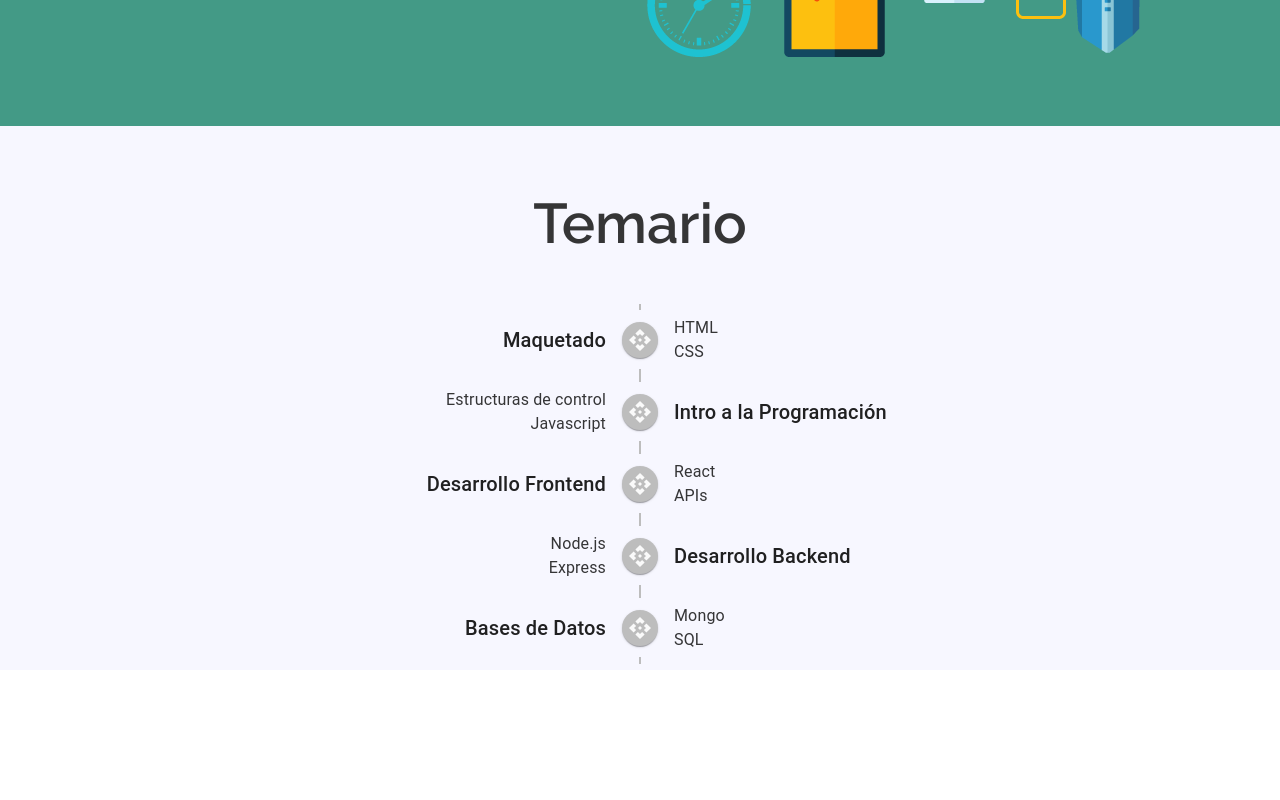
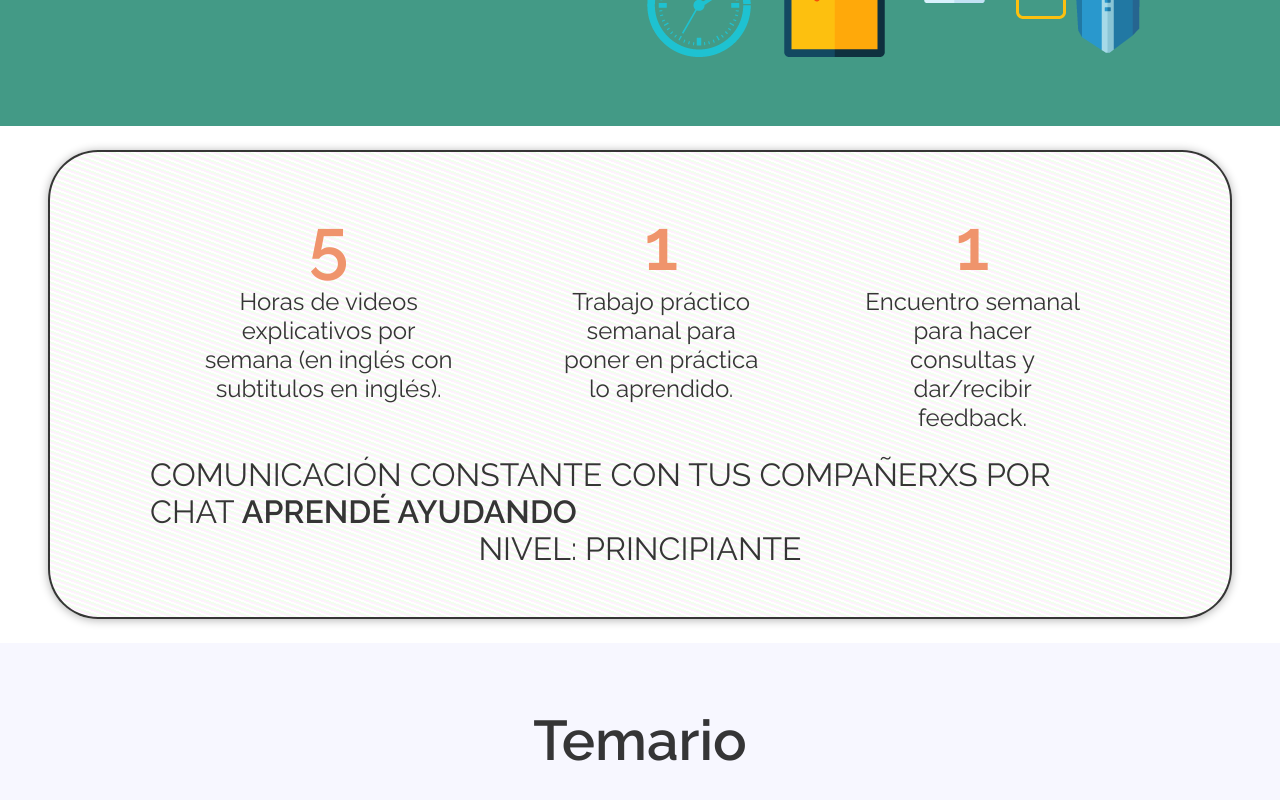
Before and after one commit to programar101/code101lp, a React (Create React App) app: page / in a window 1280 px wide. Shown: the part 448-1248 px from the top of the page. Before the commit the page ends 1134 px from the top, so only its background shows below. Built offline with nearby package versions, Linux system fonts and the light colour scheme.

Commit message:
Dinámica Taller

```diff
--- a/src/App.js
+++ b/src/App.js
@@ -1,6 +1,7 @@
 import * as React from 'react';
 import Hero from './sections/Hero/Hero';
 import NavBar from './sections/NavBar/NavBar';
+import Dinamica from './sections/Dinamica/Dinamica';
 import Syllabus from './sections/Syllabus/Syllabus';
 
 
@@ -9,6 +10,7 @@ export default function App() {
         <div >
             <NavBar/>
             <Hero/>
+            <Dinamica/>
             <Syllabus/>
         </div>
     );
--- /dev/null
+++ b/src/sections/Dinamica/Dinamica.css
@@ -0,0 +1,34 @@
+.dinamics{
+    /*background-color: #FFF4E4;*/
+    padding: 50px 100px;
+    border:solid 2px var(--black);
+    border-radius: 50px;
+    margin: 24px 48px;
+    box-shadow: 0px 1px 10px #b0b0b0;
+    background-image: linear-gradient(20deg, #f0ffed 16.67%, #ffffff 16.67%, #ffffff 33.33%, #fff0fe 33.33%, #fff0fe 50%, #f0ffed 50%, #f0ffed 66.67%, #ffffff 66.67%, #ffffff 83.33%, #fff0fe 83.33%, #fff0fe 100%);
+    background-size: 15.00px 5.46px;
+
+}
+.threeColumn{
+    display: flex;
+    flex-direction: row;
+    padding-bottom: 24px;
+}
+
+.column{
+    padding:0 48px;
+    font-size: 3vh;
+    text-align: center;
+}
+
+.column>p>strong{
+    font-size: 9vh;
+    color: var(--accent);
+}
+
+.textCenter{
+    display: flex;
+    flex-direction: column;
+    align-items: center;
+    font-size: 4vh;
+}
--- /dev/null
+++ b/src/sections/Dinamica/Dinamica.jsx
@@ -0,0 +1,33 @@
+import * as React from 'react';
+import theme from './Dinamica.css';
+
+export default function Dinamica() {
+    return (
+        <div className="dinamics" >
+            <div className="threeColumn">
+                <div className="column">
+
+                <p><strong>5</strong></p>
+                <p> Horas de videos explicativos por semana (en inglés con subtitulos en inglés).</p>
+                </div>
+
+                <div className="column">
+                <p><strong>1</strong></p>
+                <p>Trabajo práctico semanal para poner en práctica lo aprendido.</p>
+                </div>
+
+                <div className="column">
+                <p><strong>1</strong></p>
+                <p>Encuentro semanal para hacer consultas y dar/recibir feedback.</p>
+                </div>
+            </div>
+
+            <div className="textCenter">
+                <p>COMUNICACIÓN CONSTANTE CON TUS COMPAÑERXS POR CHAT <strong>APRENDÉ AYUDANDO</strong></p>
+                <h2>NIVEL: PRINCIPIANTE</h2>
+            </div>
+
+
+        </div>
+    );
+}
```
